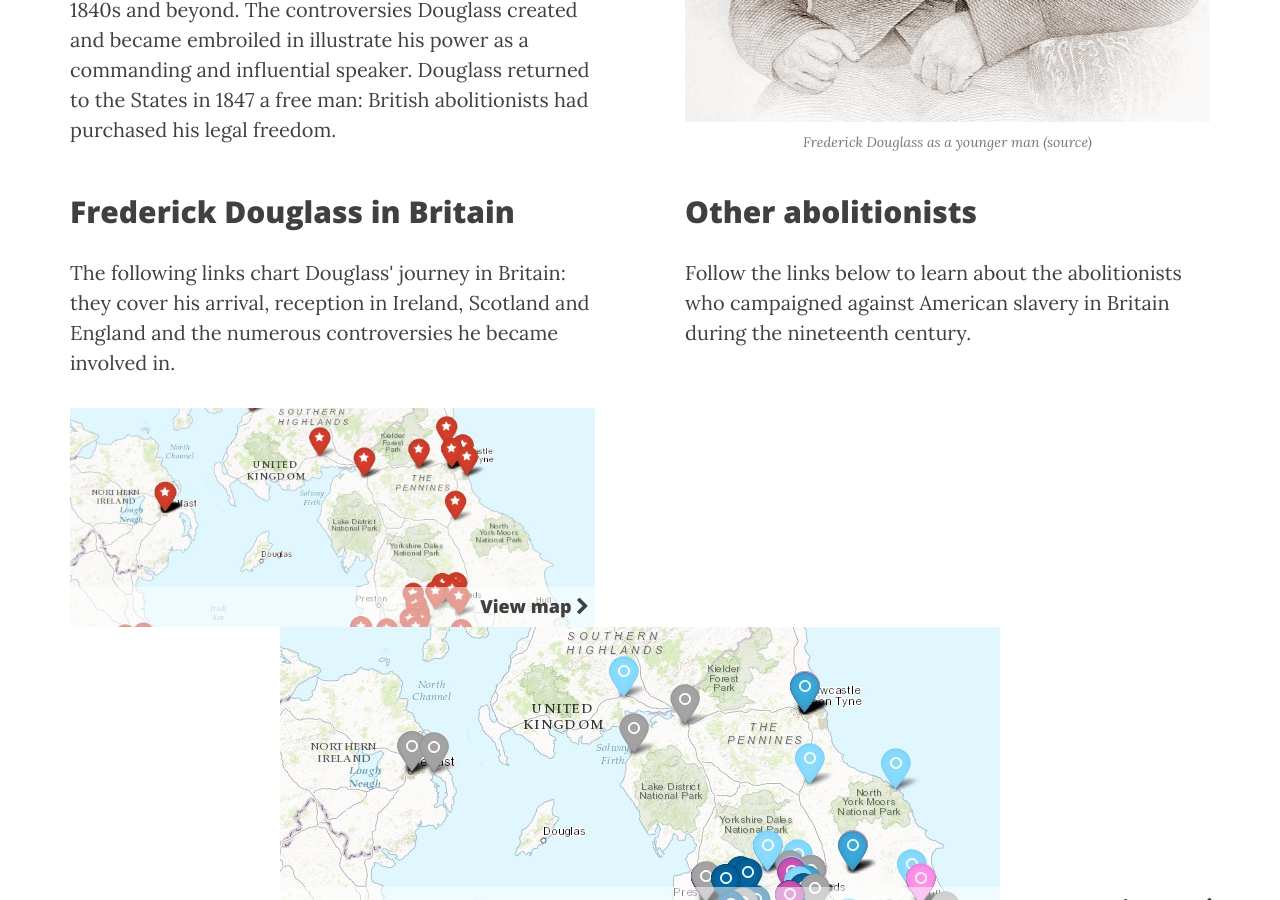
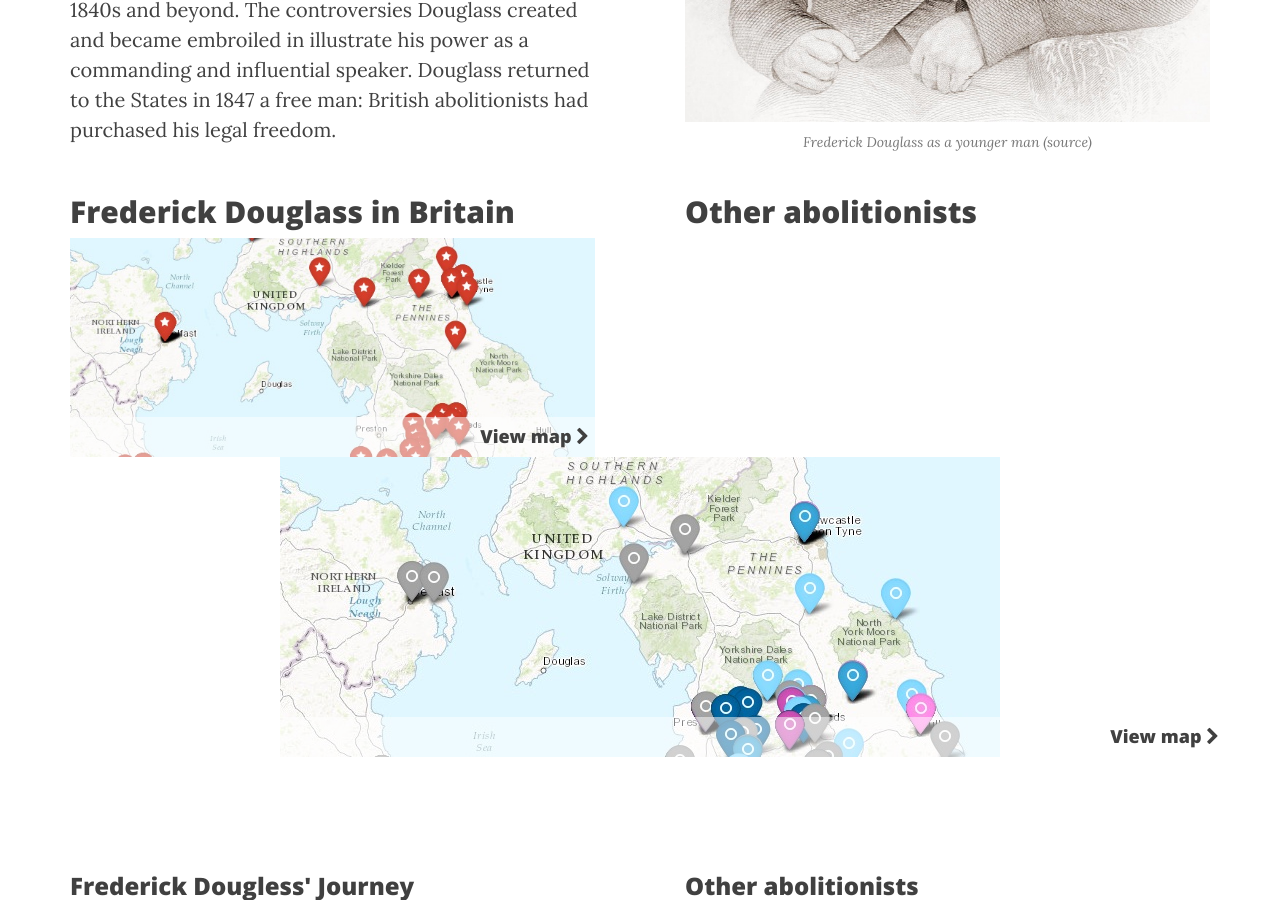
Before and after one commit to FDUK/fduk.github.io, a Jekyll site: the page built from index.html, in a window 1280 px wide and 900 px high, scrolled down 992 px. Built offline with Jekyll 4.4.1, drawn with Linux system fonts in a browser that asks for light colours; nearby versions of some CDN libraries; the list of posts is cut into pages by our own code.

Commit message:
Update index.html

```diff
--- a/index.html
+++ b/index.html
@@ -31,7 +31,6 @@ description: ""
         <div class="row widerGutter">
             <div class="col-md-6">
                 <h2>Frederick Douglass in Britain</h2>
-               <p>The following links chart Douglass' journey in Britain: they cover his arrival, reception in Ireland, Scotland and England and the numerous controversies he became involved in.</p>
 
                 <!-- remove inline style -->
                 <div style="position: relative">
@@ -45,7 +44,6 @@ description: ""
 
              <div class="col-md-6">
                 <h2>Other abolitionists</h2>
-               <p>Follow the links below to learn about the abolitionists who campaigned against American slavery in Britain during the nineteenth century.</p>
             </div>
                 <div style="position: relative">
                     <a href="/abolitionistsMap/" class="thumb">
```
